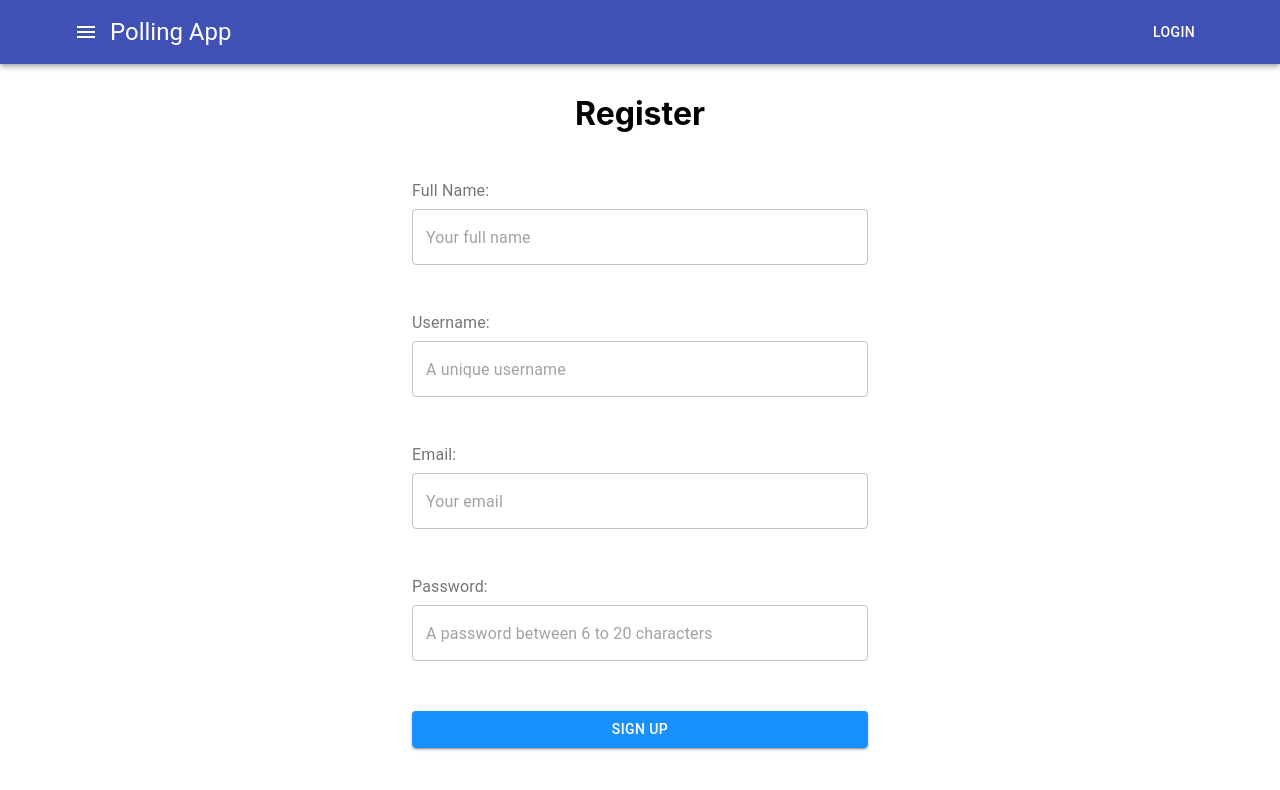
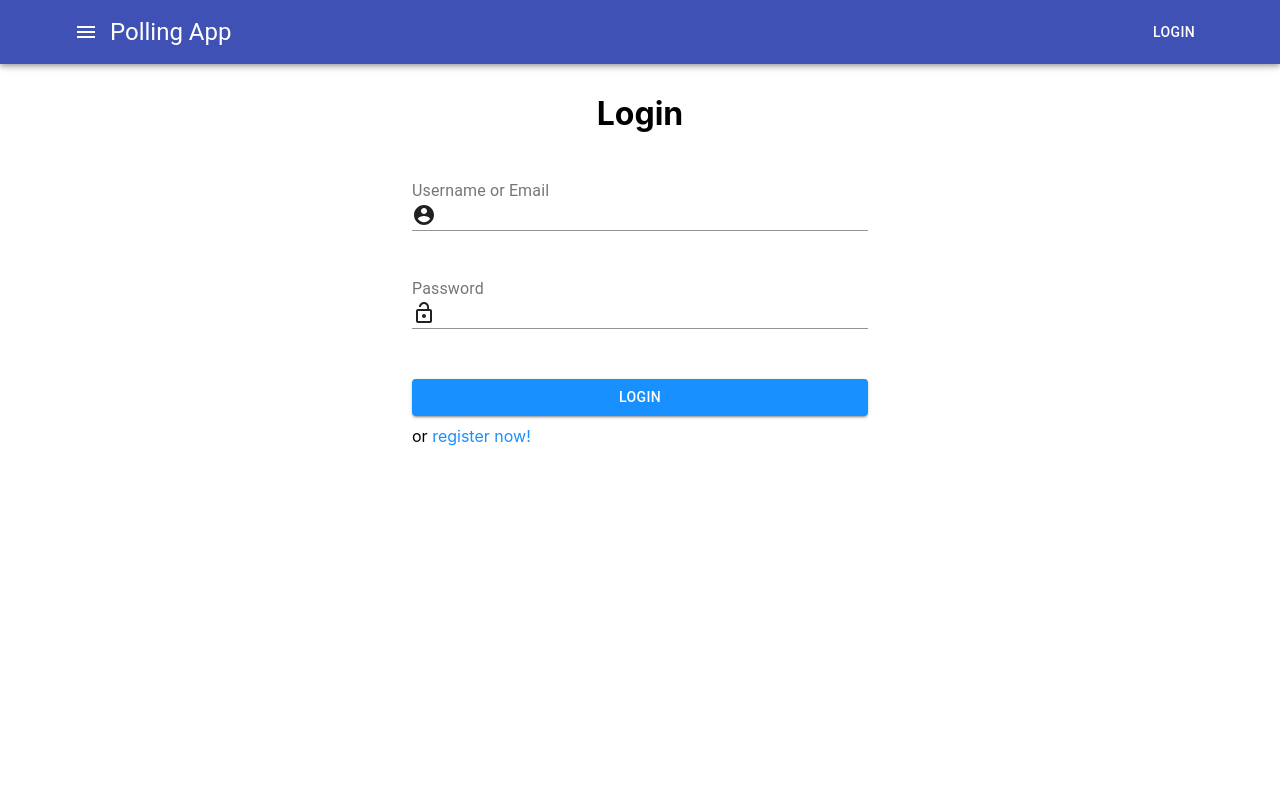
Before and after one commit to pariskrit/Polling-app, a React (Create React App) app: page /login in a window 1280 px wide. Shown: the top 790 px of the page. Built offline with nearby package versions, Linux system fonts and the light colour scheme.

Commit message:
added validation to login form also

```diff
--- a/src/App.js
+++ b/src/App.js
@@ -27,8 +27,8 @@ function App() {
     <div className="App">
       <Navbar />
       <Container className="container" maxWidth="md">
-        {/* <Login /> */}
-        <Register />
+        <Login />
+        {/* <Register /> */}
       </Container>
     </div>
   );
--- a/src/components/Login/Login.js
+++ b/src/components/Login/Login.js
@@ -10,16 +10,31 @@ import { Controller, useForm } from "react-hook-form";
 const Login = () => {
   const { control, handleSubmit } = useForm();
 
+  const onSubmit = (data) => {
+    console.log(data);
+  };
+
   return (
-    <form className="login">
+    <form className="login" onSubmit={handleSubmit(onSubmit)}>
       <h1>Login</h1>
       <div className="login__inputfields">
         <InputLabel htmlFor="input-with-icon-adornment">
           Username or Email
         </InputLabel>{" "}
+        <Controller
+          control={control}
+          name="username"
+          render={({
+            field: { onChange },
+            fieldState: { error, invalid },
+            formState,
+          }) => (
+            <>
               <Input
                 id="input-with-icon-adornment"
                 className="login__input"
+                error={invalid}
+                onChange={onChange}
                 fullWidth
                 startAdornment={
                   <InputAdornment position="start">
@@ -27,12 +42,33 @@ const Login = () => {
                   </InputAdornment>
                 }
               />
+              <span className="login__error">{error?.message}</span>
+            </>
+          )}
+          rules={{
+            required: {
+              value: true,
+              message: "*Username or Email is Required",
+            },
+          }}
+        />
       </div>
       <div className="login__inputfields">
         <InputLabel htmlFor="input-with-icon-adornment">Password</InputLabel>
+        <Controller
+          control={control}
+          name="password"
+          render={({
+            field: { onChange },
+            fieldState: { error, invalid },
+            formState,
+          }) => (
+            <>
               <Input
                 className="login__input"
                 id="input-with-icon-adornment"
+                onChange={onChange}
+                error={invalid}
                 fullWidth
                 startAdornment={
                   <InputAdornment position="start">
@@ -40,8 +76,20 @@ const Login = () => {
                   </InputAdornment>
                 }
               />
+              <span className="login__error">{error?.message}</span>
+            </>
+          )}
+          rules={{
+            required: { value: true, message: "*Password is Required" },
+          }}
+        />
       </div>
-      <Button className="login__button" variant="contained" fullWidth>
+      <Button
+        className="login__button"
+        variant="contained"
+        type="submit"
+        fullWidth
+      >
         {" "}
         Login
       </Button>
--- a/src/components/Login/login.css
+++ b/src/components/Login/login.css
@@ -24,3 +24,8 @@
   color: #1890ff;
   cursor: pointer;
 }
+
+.login__error {
+  color: red;
+  margin: 20px 0 !important;
+}
```
Lines whose indentation alone changed are shown as unchanged.
